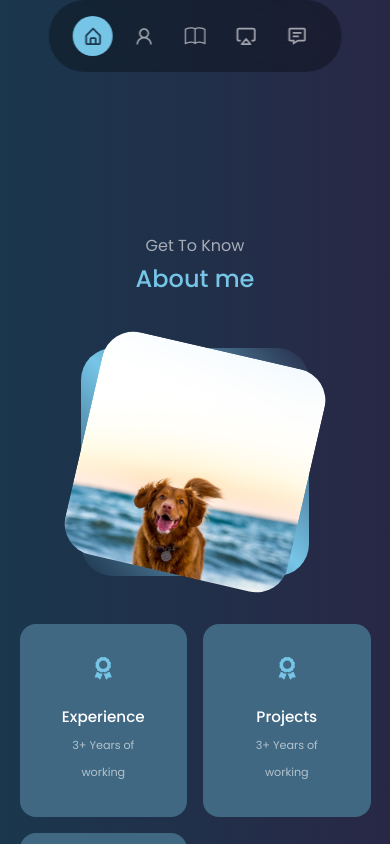
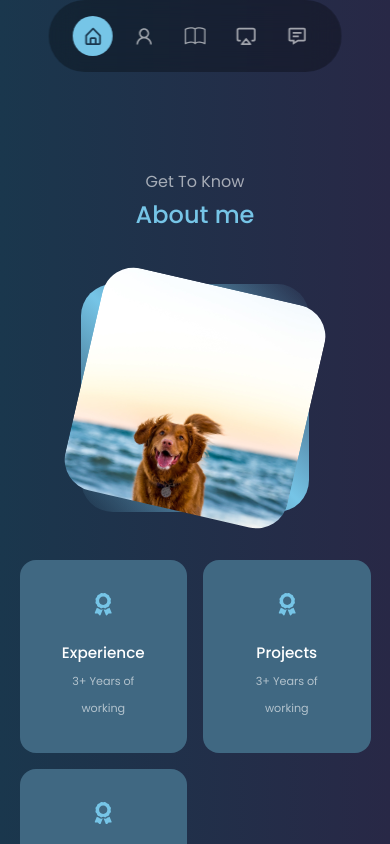
Before and after one commit to Voyar1/react-portfolio-website, a React (Create React App) app: page / in a window 390 px wide. Shown: the part 740-1584 px from the top of the page. Built offline with nearby package versions, Linux system fonts and the light colour scheme.

Commit message:
improving design of about section

```diff
--- a/src/compontents/about/about.css
+++ b/src/compontents/about/about.css
@@ -108,4 +108,8 @@
   .about__content p {
     margin: 1.5rem 0;
   }
+
+  #about {
+    margin-top: 2rem;
+  }
 }
```
